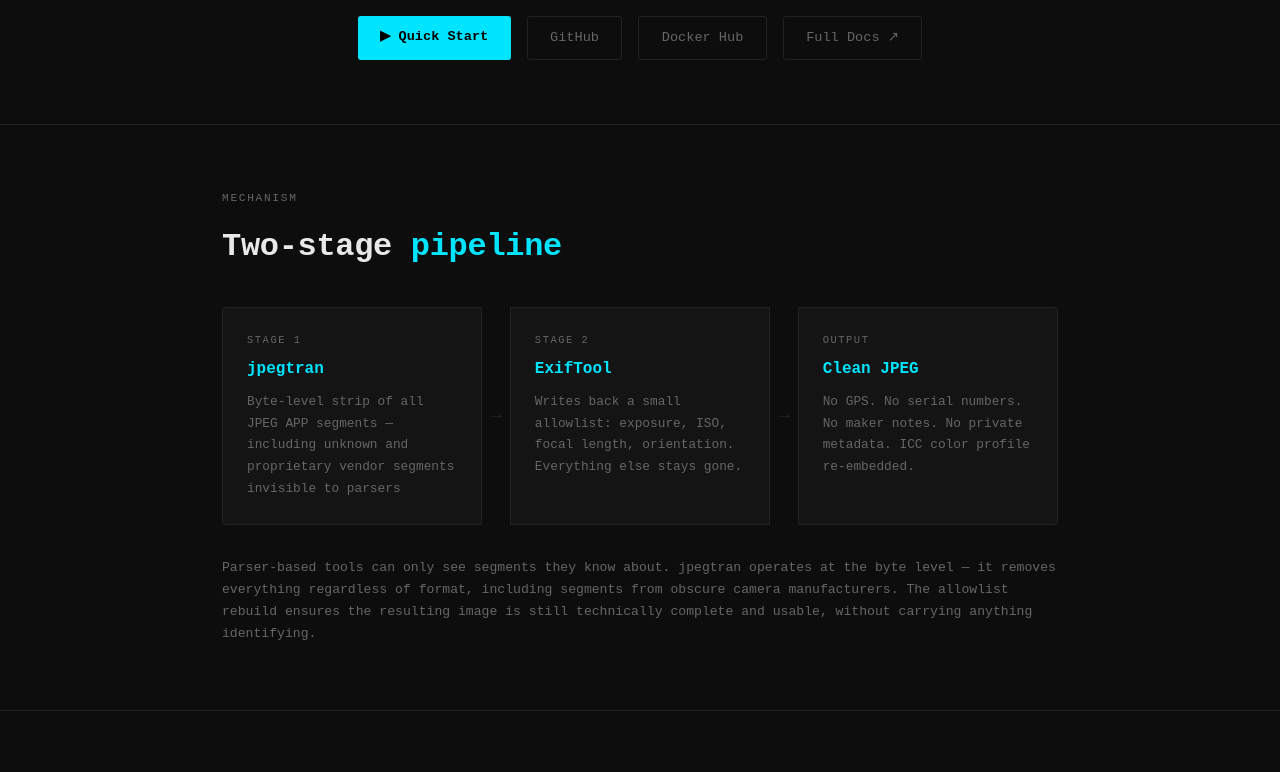
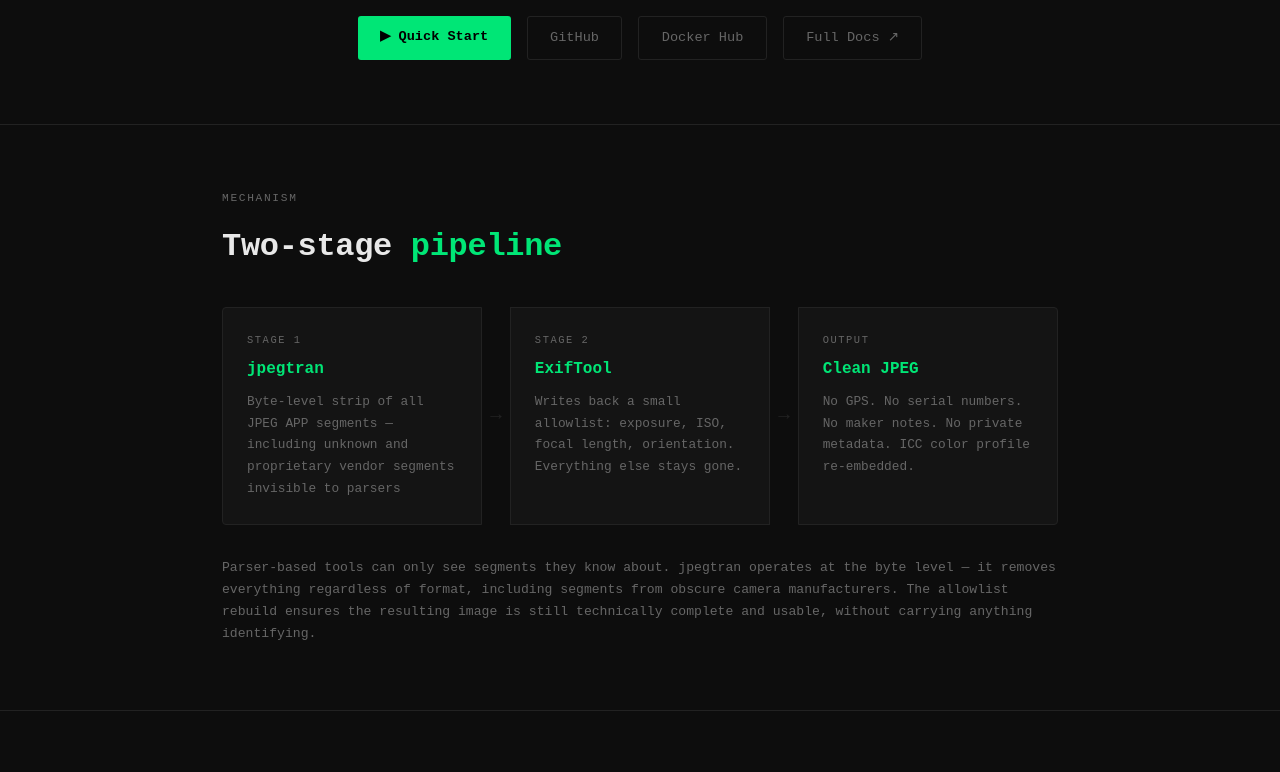
Before and after one commit to per2jensen/scrubexif, a plain HTML site: page index.html in a window 1280 px wide. Shown: the part 587-1359 px from the top of the page. Drawn offline with Linux system fonts and the light colour scheme.

Commit message:
back to green accent color

```diff
--- a/index.html
+++ b/index.html
@@ -10,7 +10,7 @@
       --bg:        #0d0d0d;
       --surface:   #141414;
       --border:    #222;
-      --accent:    #00e5ff;
+      --accent:    #00e676;
       --accent2:   #7c3aed;
       --text:      #e8e8e8;
       --muted:     #666;
@@ -88,7 +88,7 @@
       transition: all .2s;
     }
     .btn-primary { background: var(--accent); color: #000; font-weight: 700; }
-    .btn-primary:hover { background: #00b8cc; }
+    .btn-primary:hover { background: #00c853; }
     .btn-outline { border: 1px solid var(--border); color: var(--muted); }
     .btn-outline:hover { border-color: var(--accent); color: var(--accent); }
 
```
